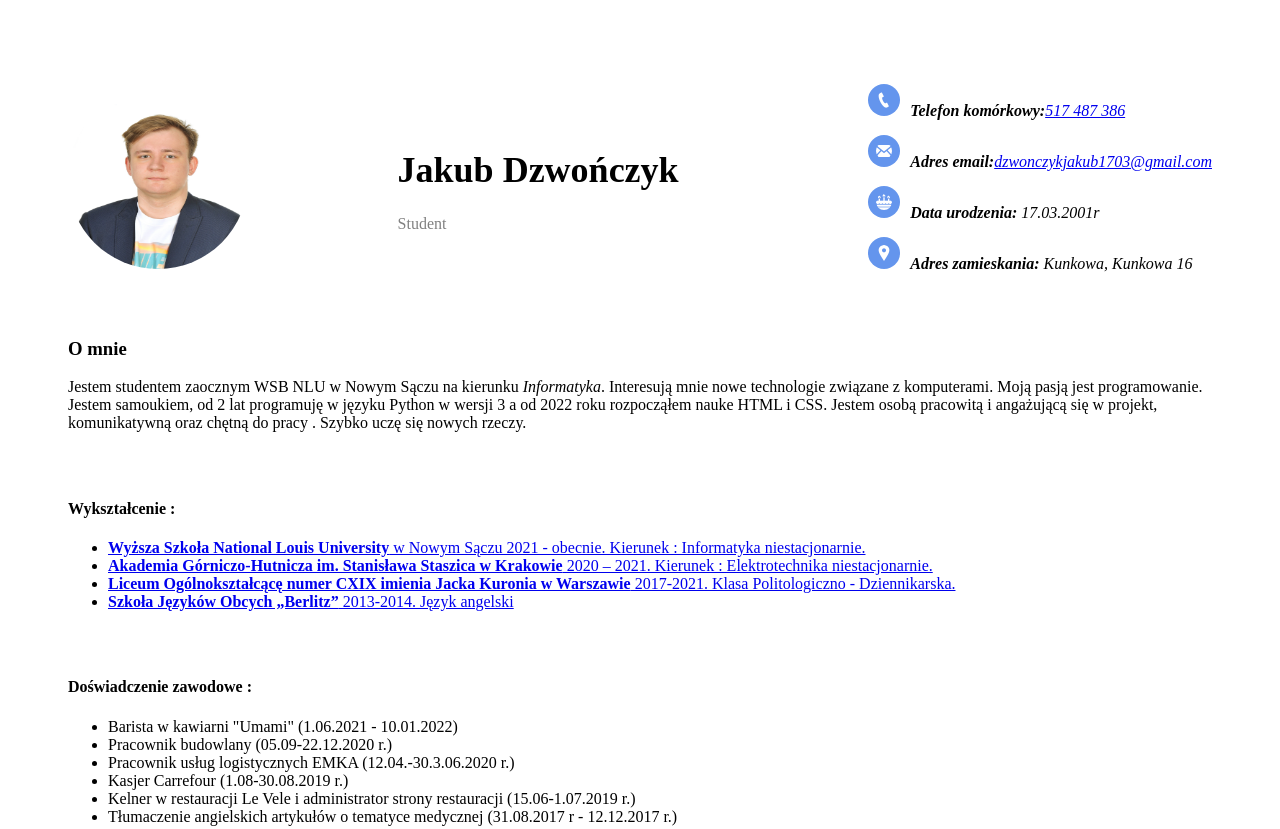
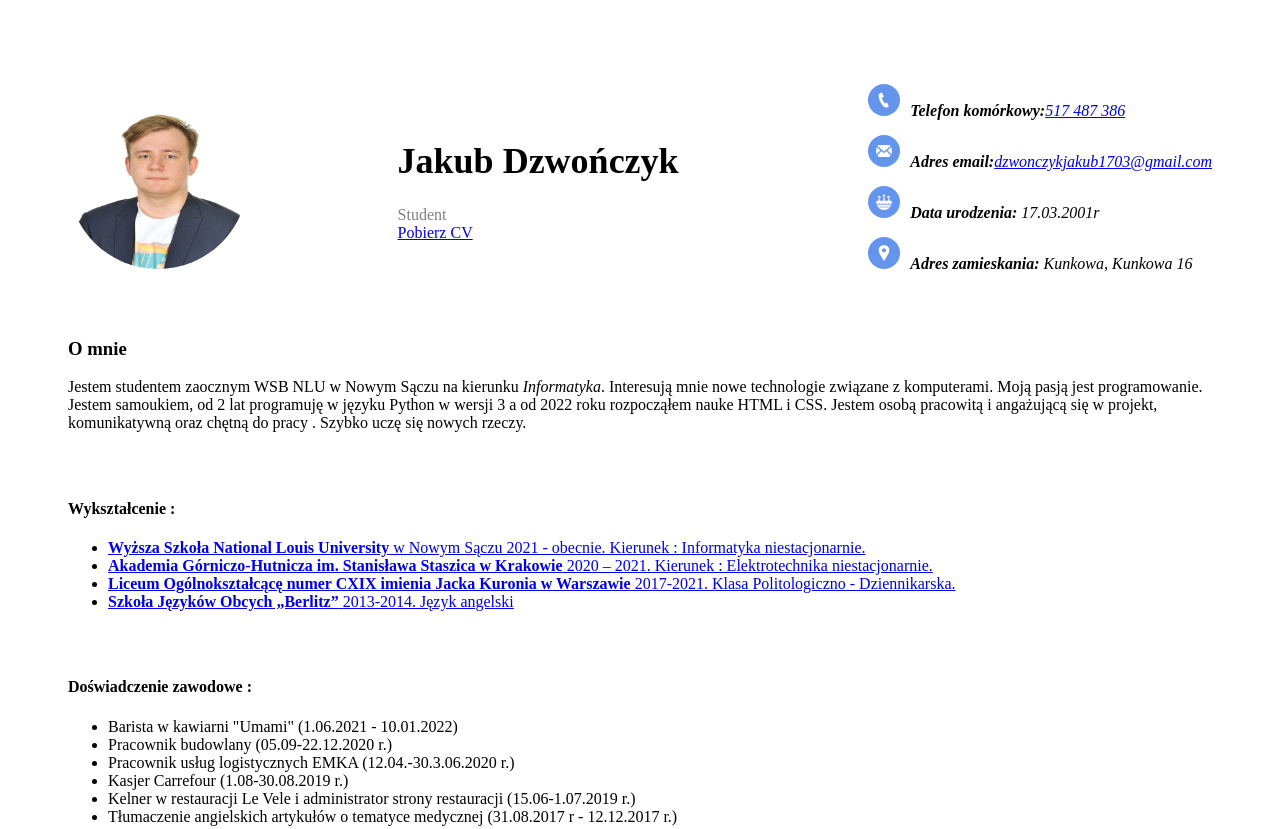
Before and after one commit to Jaksa1703/CV, a plain HTML site: page index.html in a window 1280 px wide. Shown: the top 829 px of the page. Drawn offline with Linux system fonts and the light colour scheme.

Commit message:
Update index.html

```diff
--- a/index.html
+++ b/index.html
@@ -14,6 +14,9 @@
                 <div>
                     <h1 class="imię">Jakub Dzwończyk </h1>
                     <span class="zawód">Student</span>
+                    <div>
+                       <a class="cv-download-link" href="./CVJakubDzwończyk(1).docx">Pobierz CV</a>
+                    </div>
                 </div>
 
                  <address>
```
